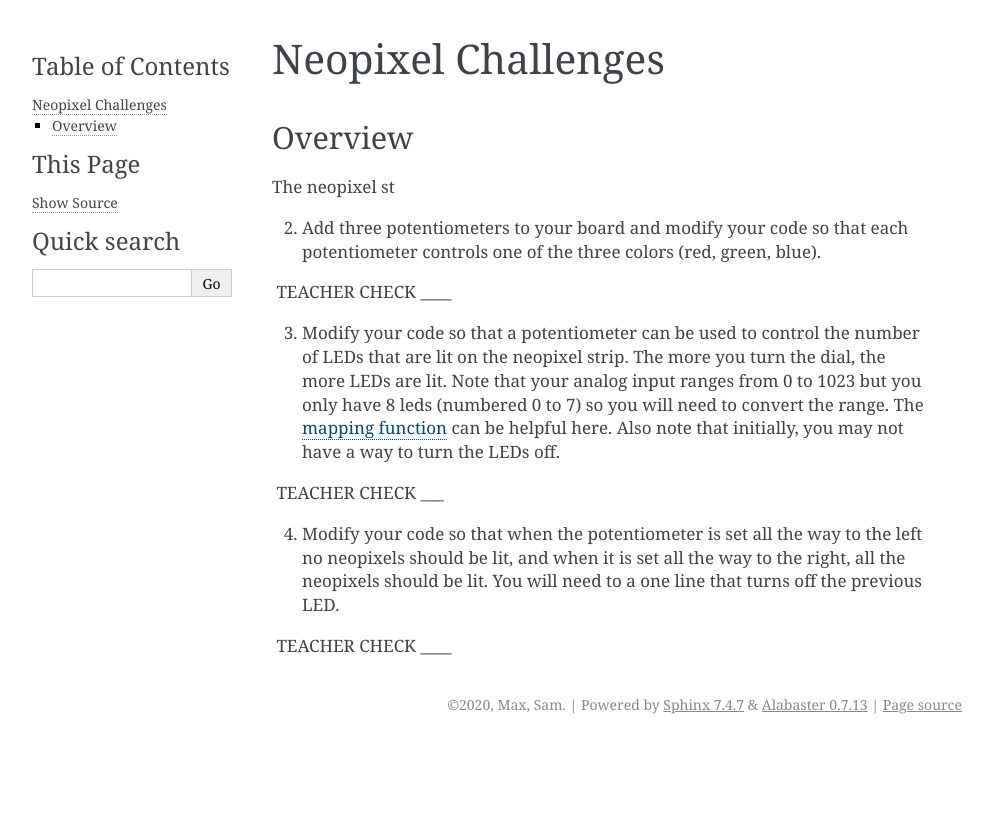
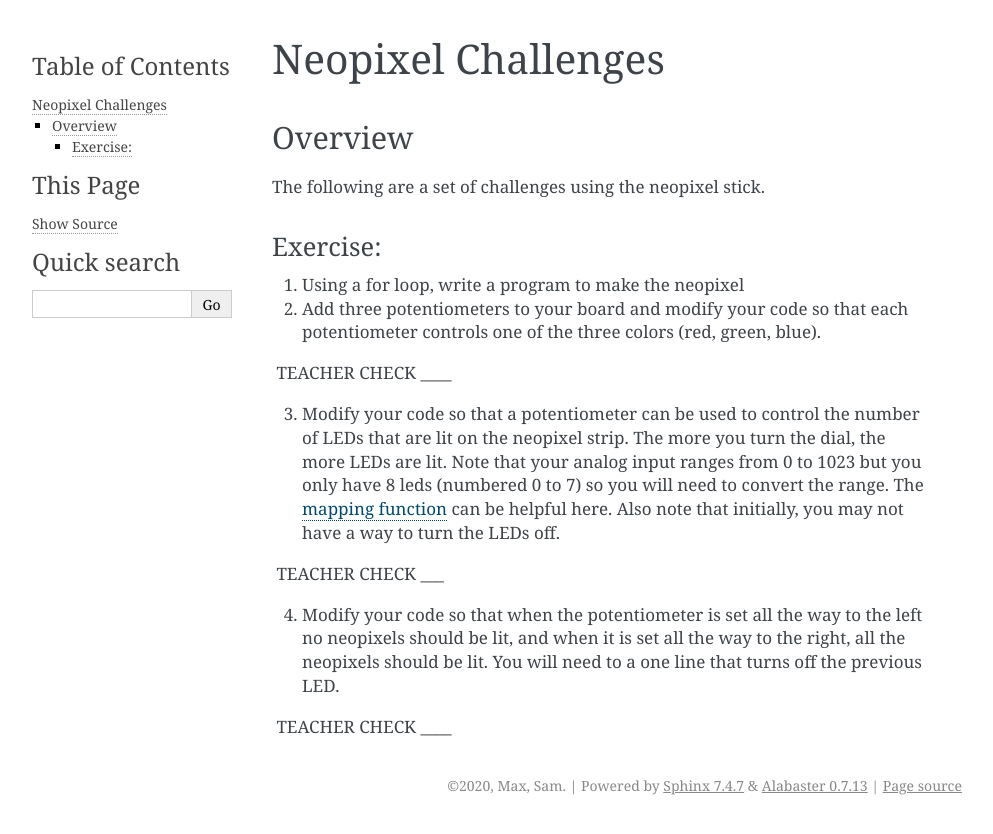
Before and after one commit to maxtkc/mvths-wiki, a Sphinx documentation site: the page built from docs/037a-neopixel-challenges.rst, in a window 1280 px wide. Shown: the top 834 px of the page, without its empty margins (148-1141 px from the left). Built offline with Sphinx 7.4.7, drawn with Linux system fonts in a browser that asks for light colours; pages that are not in the unit, such as notebooks, are missing from menus.

Commit message:
Update 037a-neopixel-challenges.rst

```diff
--- a/docs/037a-neopixel-challenges.rst
+++ b/docs/037a-neopixel-challenges.rst
@@ -4,7 +4,12 @@ Neopixel Challenges
 Overview
 --------
 
-The neopixel st
+The following are a set of challenges using the neopixel stick.
+
+Exercise:
+~~~~~~~~~
+
+1. Using a for loop, write a program to make the neopixel
 
 2. Add three potentiometers to your board and modify your code so that
    each potentiometer controls one of the three colors (red, green,
```
